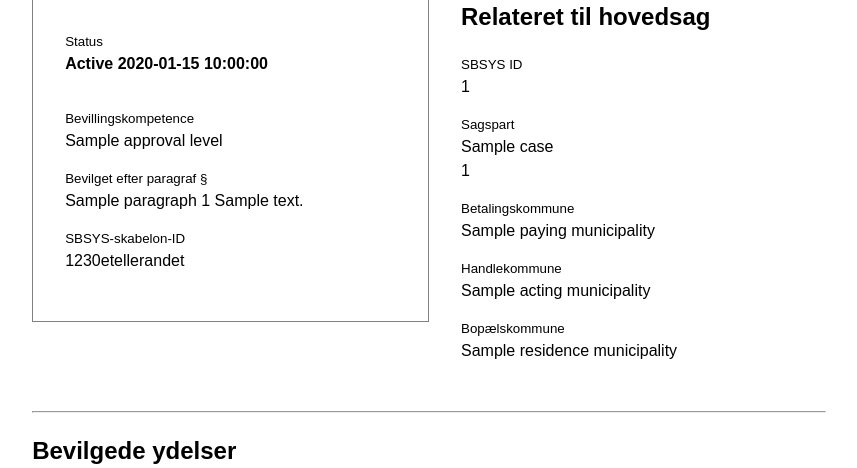
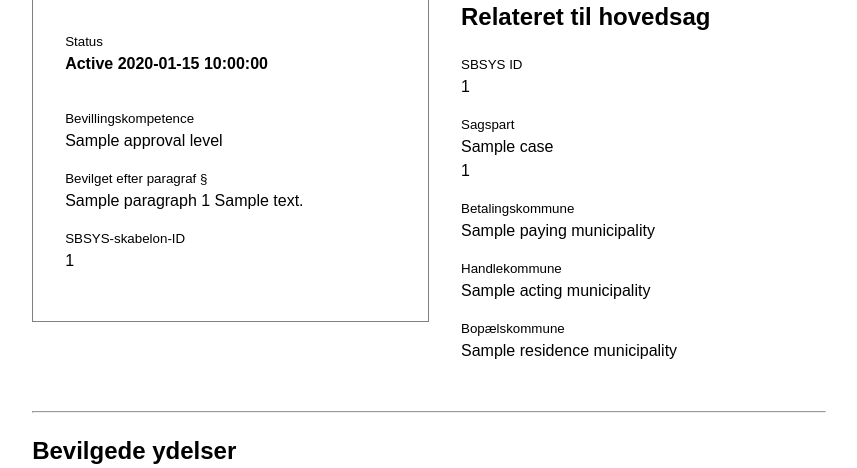
Before and after one commit to OS2bos/os2bos, a Python web app: template backend/core/templates/core/html/appropriation_letter.html in a window 1280 px wide. Shown: the part 129-597 px from the top of the page, without its empty margins (211-1068 px from the left). Run offline with Jinja, Linux system fonts and the light colour scheme; the template is opened without the code that fills it: most values are stand-ins (such as "Sample title", 1, 10 or a date in 2020).

Commit message:
Proper path for template ID.

```diff
--- a/backend/core/templates/core/html/appropriation_letter.html
+++ b/backend/core/templates/core/html/appropriation_letter.html
@@ -118,7 +118,7 @@
                     </dd>
 
 		    <dt>SBSYS-skabelon-ID</dt>
-		    <dd>1230etellerandet</dd>
+		    <dd>{{appropriation.section.sbsys_template_id}}</dd>
                 </dl>
 
                 <aside id="case-details">
```
